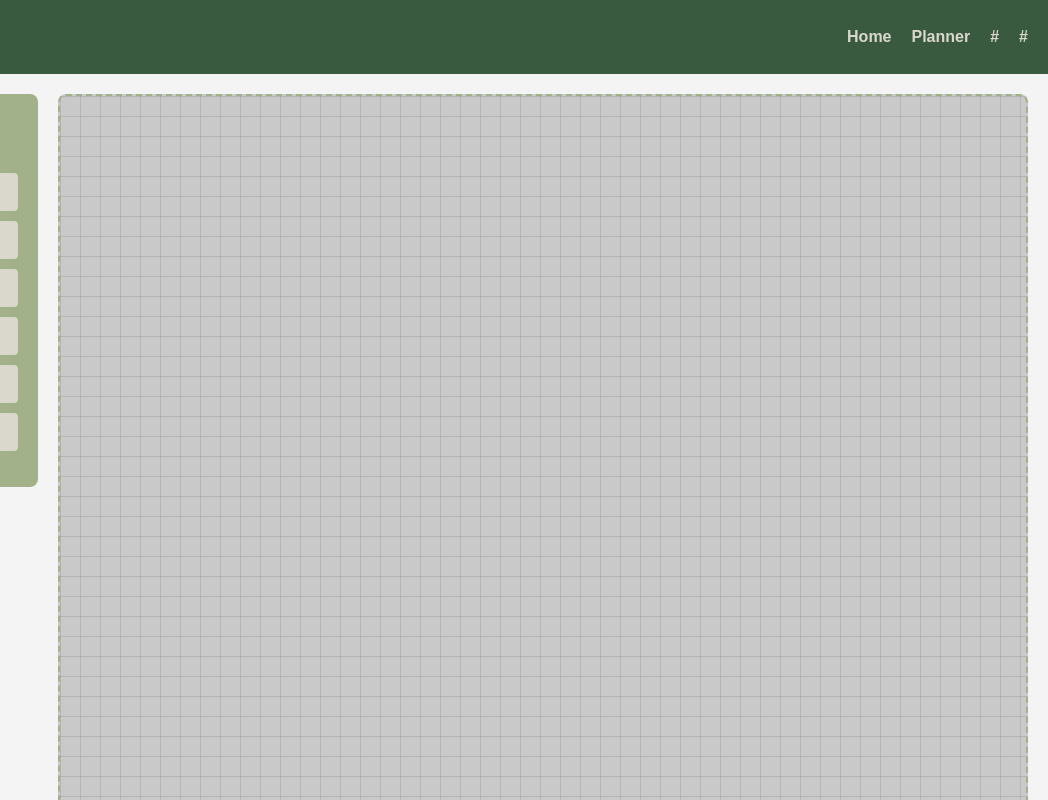
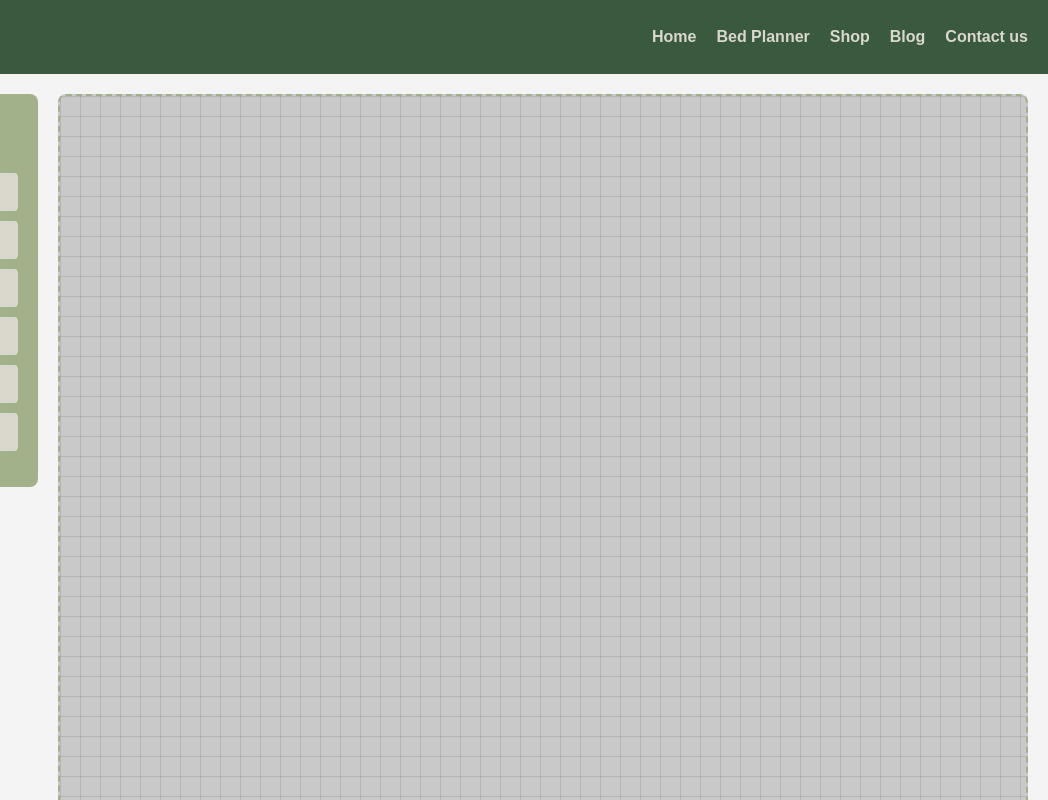
Before and after one commit to MarcDellow/garden-site-with-planner, a plain HTML site: page planner.html in a window 1280 px wide. Shown: the top 800 px of the page, 232-1280 px from the left. Drawn offline with nearby package versions, Linux system fonts and the light colour scheme.

Commit message:
Update planner.html

```diff
--- a/planner.html
+++ b/planner.html
@@ -13,11 +13,12 @@
         <div class="logo">
             <img src="logo.png" alt="Gardening Logo">
         </div>
-        <ul class="menu">
+         <ul class="menu">
             <li><a href="index.html">Home</a></li>
-            <li><a href="#">Planner</a></li>
-            <li><a href="#">#</a></li>
-            <li><a href="#">#</a></li>
+            <li><a href="beds.html">Bed Planner</a></li>
+            <li><a href="products.html">Shop</a></li>
+            <li><a href="blog.html">Blog</a></li>
+            <li><a href="contact.html">Contact us</a></li>
         </ul>
 
     </nav>
```
